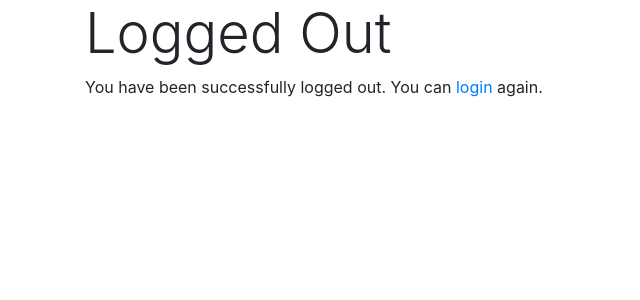
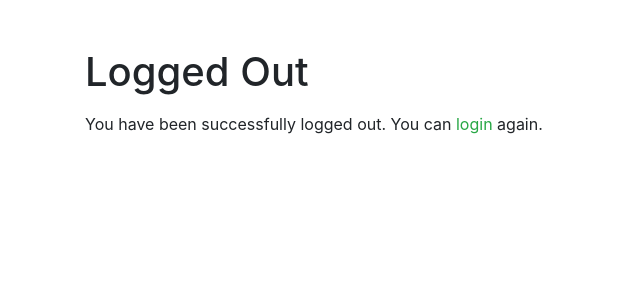
Before and after one commit to yusuphiqbal/bookmarks, a Django app: page /account/logout/ in a window 1280 px wide. Shown: the part 57-357 px from the top of the page, without its empty margins (0-640 px from the left). Run offline with Django 3.2, Linux system fonts and the light colour scheme; some libraries are stand-ins or nearby versions.

Commit message:
Updated styling of the log out page

```diff
--- a/account/templates/registration/logged_out.html
+++ b/account/templates/registration/logged_out.html
@@ -3,12 +3,12 @@
 {% block title %}Logged Out {% endblock %}
 
 {% block content %}
-<section>
+<section class="py-5">
     <div class="container">
         <div class="row">
             <div class="col">
-                <h1 class="display-4">Logged Out</h1>
-                <p>You have been successfully logged out. You can <a href="{% url 'login' %}">login</a> again.</p>
+                <h1 class="display-5 mb-3">Logged Out</h1>
+                <p>You have been successfully logged out. You can <a href="{% url 'login' %}" class="text-success">login</a> again.</p>
             </div>
         </div>
     </div>
```
